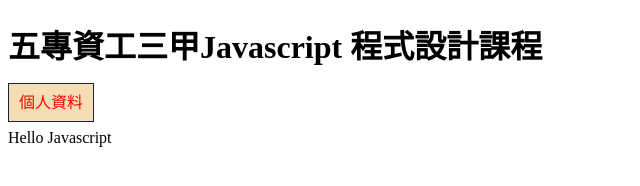
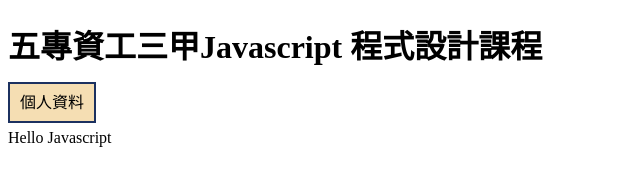
Before and after one commit to 5b1g0037/0320js, a plain HTML site: page index.html in a window 1280 px wide. Shown: the whole page, without its empty margins (0-640 px from the left). Drawn offline with Linux system fonts and the light colour scheme.

Commit message:
調整首頁樣式，更新邊框顏色及連結顏色

```diff
--- a/index.html
+++ b/index.html
@@ -10,10 +10,10 @@
             background-color: wheat;
             text-decoration: none;
             padding: 10px;
-            border: 1px solid rgb(19, 34, 69);
+            border: 2px solid rgb(28, 49, 96);
         }
         a:link{
-            color: red;
+            color: rgb(0, 0, 0);
         }
         a:visited{
             color: green;
```
